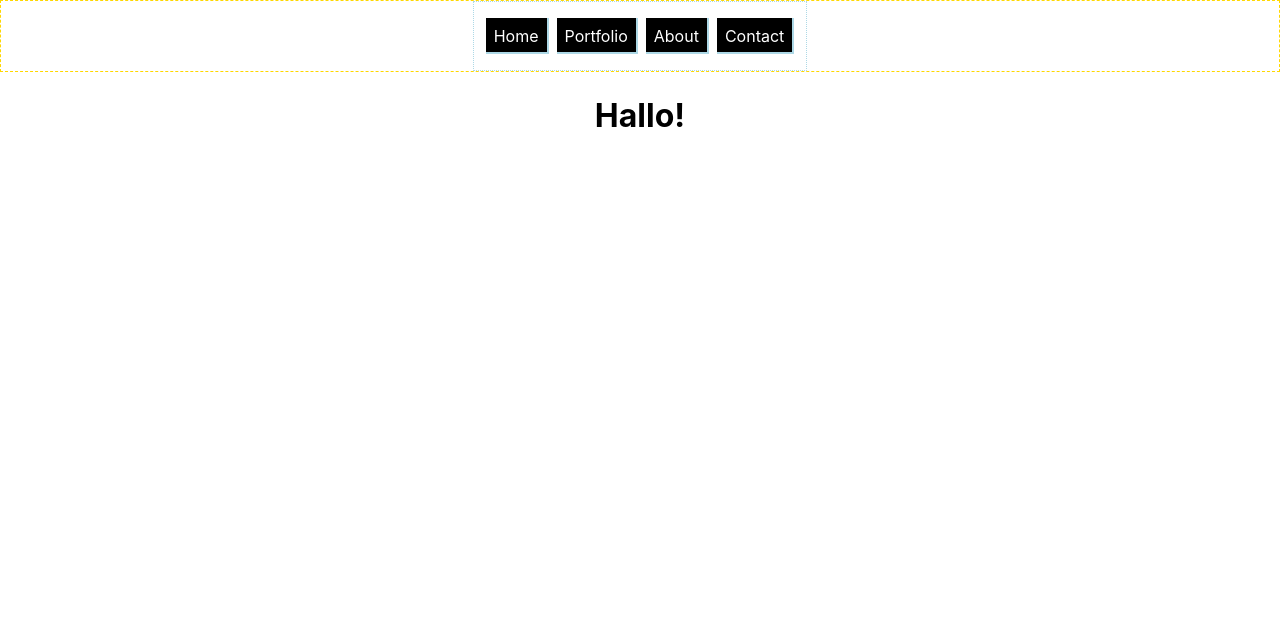
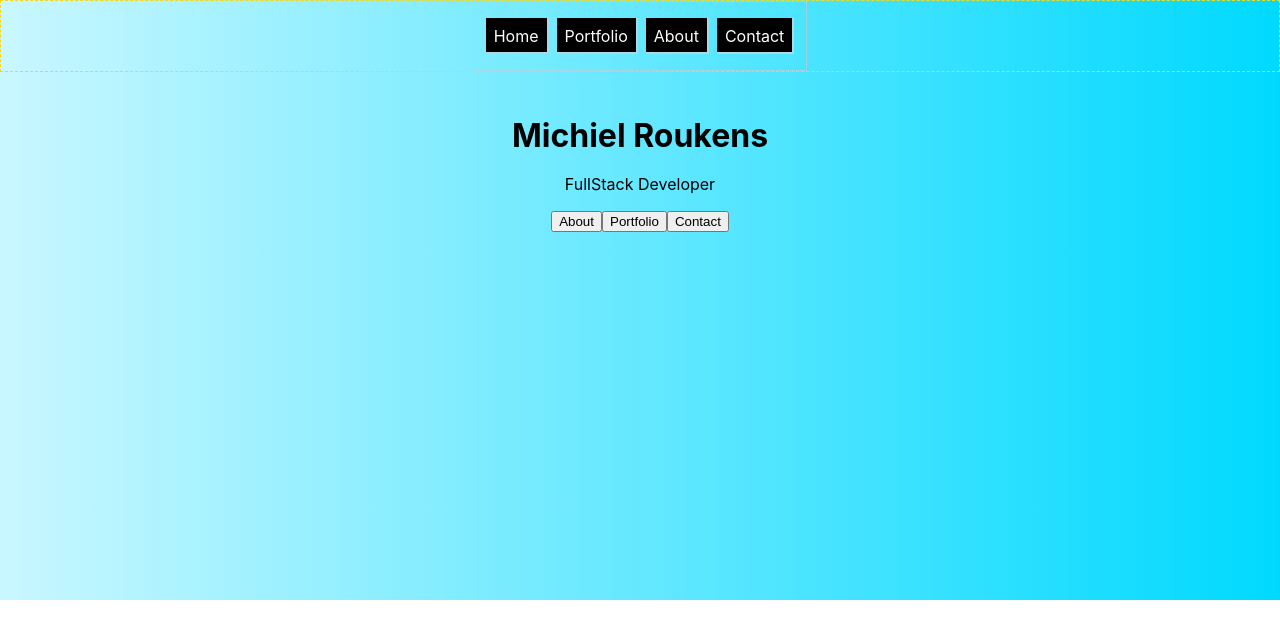
Before and after one commit to arejasverduras/portfolio, a React (Create React App) app: page / in a window 1280 px wide. Shown: the top 638 px of the page. Built offline with nearby package versions, Linux system fonts and the light colour scheme.

Commit message:
make hero section for homepage, make hero component, make herobuttons component. add both to homepage

```diff
--- a/src/App.css
+++ b/src/App.css
@@ -1,5 +1,7 @@
 .App {
   text-align: center;
+  background: linear-gradient(0.75turn,rgb(0,217,255),rgb(201, 247, 255));
+  min-height: 600px;
 }
 
 
--- /dev/null
+++ b/src/components/Hero/Hero.js
@@ -0,0 +1,11 @@
+import React from "react";
+
+export const Hero = (props) => {
+    return (
+        <div className="heroSection" >
+            <img src=""></img>
+            <h1 className="heroImage">Michiel Roukens</h1>
+            <p className='heroSub'>FullStack Developer</p>
+        </div>
+    )
+}
--- /dev/null
+++ b/src/components/HeroButtons/HeroButtons.js
@@ -0,0 +1,12 @@
+import React from "react";
+
+export const HeroButtons = (props) => {
+
+    return (
+        <div className="heroButtons">
+            <button>About</button>
+            <button>Portfolio</button>
+            <button>Contact</button>
+        </div>
+    )
+}
--- a/src/components/Home/Home.js
+++ b/src/components/Home/Home.js
@@ -1,9 +1,12 @@
 import React from 'react';
+import { Hero } from '../Hero/Hero';
+import { HeroButtons } from '../HeroButtons/HeroButtons';
 
 export const Home = (props) => {
     return (
         <>
-            <h1>Hallo!</h1>
+            <Hero />
+            <HeroButtons />
         </>
     )
 }
```
